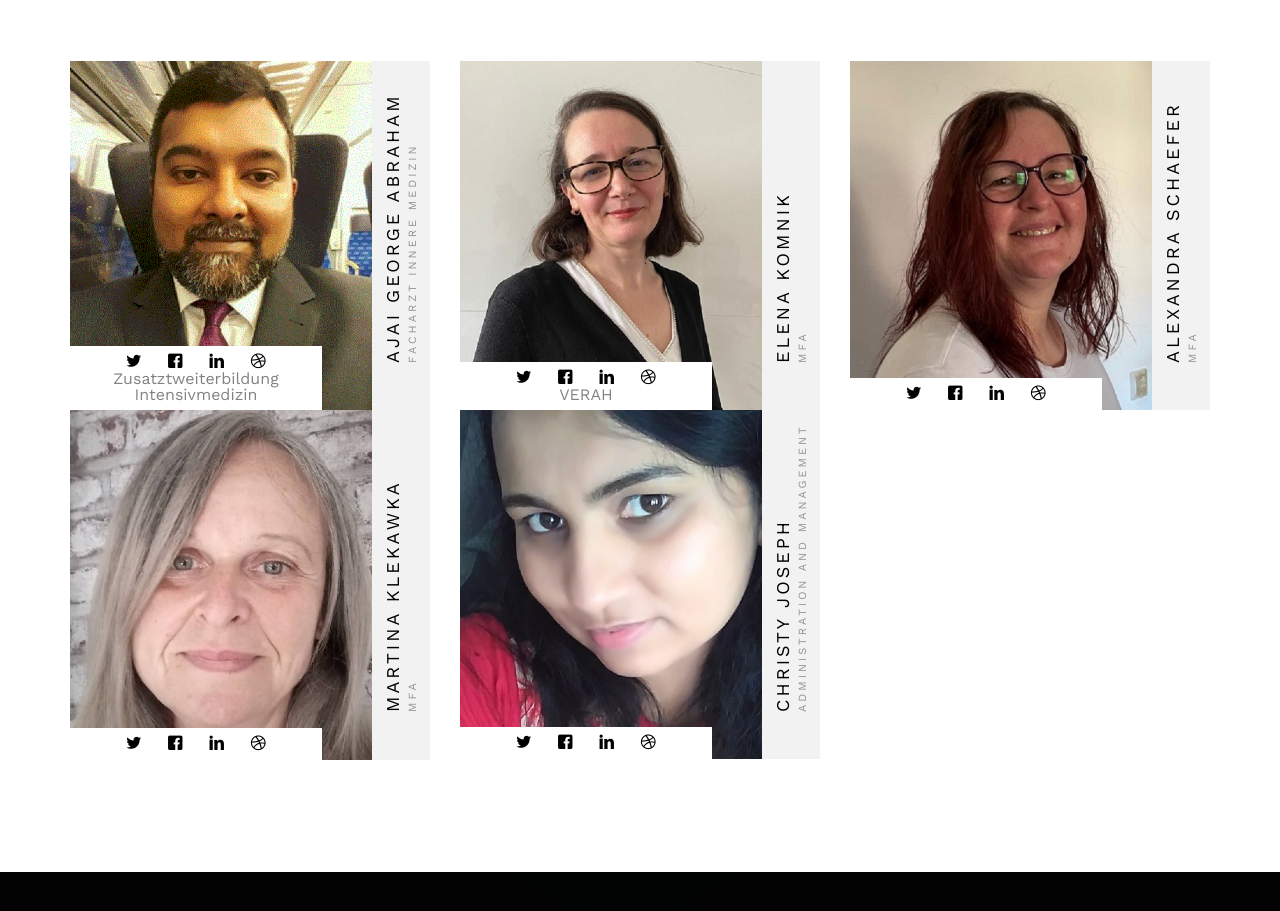
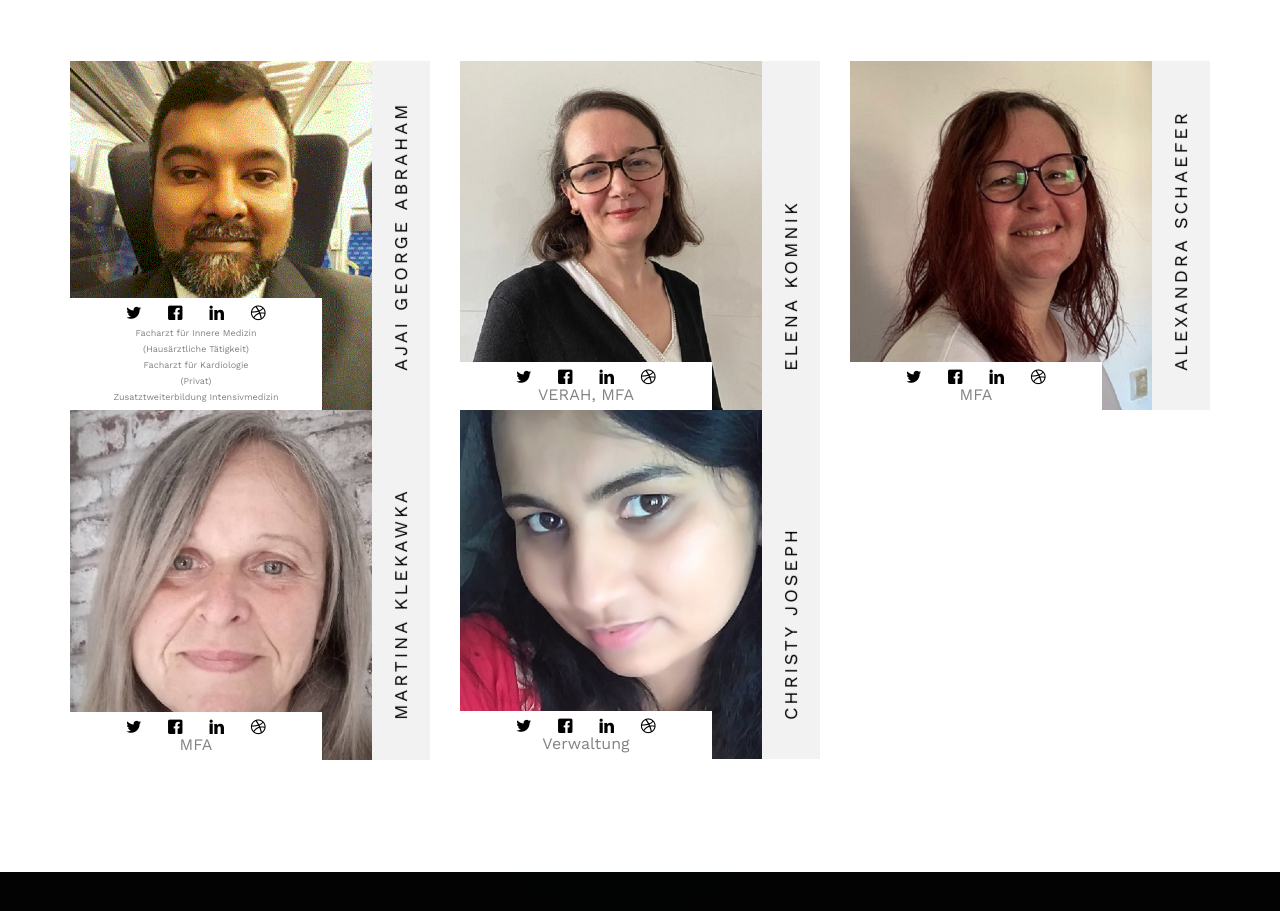
Before and after one commit to akashbabu719/comingsoon, a plain HTML site: page about.html in a window 1280 px wide. Shown: the part 1697-2608 px from the top of the page. Drawn offline with nearby package versions, Linux system fonts and the light colour scheme; files whose address does not match are found by name.

Commit message:
small changes

```diff
--- a/about.html
+++ b/about.html
@@ -137,7 +137,6 @@
 									alt="trainer"></a>
 							<div class="title">
 								<h3><a href="#">Ajai George Abraham</a></h3>
-								<span>Facharzt Innere Medizin</span>
 							</div>
 							<div class="desc text-center">
 								<ul class="fh5co-social-icons">
@@ -146,7 +145,9 @@
 									<li><a href="#"><i class="icon-linkedin"></i></a></li>
 									<li><a href="#"><i class="icon-dribbble"></i></a></li>
 								</ul>
-								<span>Zusatztweiterbildung Intensivmedizin</span>
+								<span class="sub">Facharzt für Innere Medizin<br /> (Hausärztliche Tätigkeit)<br />Facharzt für Kardiologie<br />
+									(Privat)<br /> Zusatztweiterbildung
+									Intensivmedizin</span>
 							</div>
 						</div>
 					</div>
@@ -155,7 +156,6 @@
 							<a href="#"><img class="img-responsive" src="images/Elena-Komnik.jpg" alt="trainer"></a>
 							<div class="title">
 								<h3><a href="#">Elena Komnik</a></h3>
-								<span>MFA</span>
 							</div>
 							<div class="desc text-center">
 								<ul class="fh5co-social-icons">
@@ -164,7 +164,7 @@
 									<li><a href="#"><i class="icon-linkedin"></i></a></li>
 									<li><a href="#"><i class="icon-dribbble"></i></a></li>
 								</ul>
-								<span>VERAH</span>
+								<span>VERAH, MFA</span>
 							</div>
 						</div>
 					</div>
@@ -174,7 +174,6 @@
 									alt="trainer"></a>
 							<div class="title">
 								<h3><a href="#">Alexandra Schaefer</a></h3>
-								<span>MFA</span>
 							</div>
 							<div class="desc text-center">
 								<ul class="fh5co-social-icons">
@@ -183,6 +182,7 @@
 									<li><a href="#"><i class="icon-linkedin"></i></a></li>
 									<li><a href="#"><i class="icon-dribbble"></i></a></li>
 								</ul>
+								<span>MFA</span>
 							</div>
 						</div>
 					</div>
@@ -193,7 +193,6 @@
 							<a href="#"><img class="img-responsive" src="images/Martina-Klekawka.jpg" alt="trainer"></a>
 							<div class="title">
 								<h3><a href="#">Martina Klekawka</a></h3>
-								<span>MFA</span>
 							</div>
 							<div class="desc text-center">
 								<ul class="fh5co-social-icons">
@@ -202,6 +201,7 @@
 									<li><a href="#"><i class="icon-linkedin"></i></a></li>
 									<li><a href="#"><i class="icon-dribbble"></i></a></li>
 								</ul>
+								<span>MFA</span>
 							</div>
 						</div>
 					</div>
@@ -210,7 +210,6 @@
 							<a href="#"><img class="img-responsive" src="images/Christina-Joseph.jpg" alt="trainer"></a>
 							<div class="title">
 								<h3><a href="#">Christy Joseph</a></h3>
-								<span>Administration and Management</span>
 							</div>
 							<div class="desc text-center">
 								<ul class="fh5co-social-icons">
@@ -219,6 +218,7 @@
 									<li><a href="#"><i class="icon-linkedin"></i></a></li>
 									<li><a href="#"><i class="icon-dribbble"></i></a></li>
 								</ul>
+								<span id="trainerDesc5">Administration and Management</span>
 							</div>
 						</div>
 					</div>
```
Also changed, not shown: imprint.html (+0 -5 lines), index.html (+1 -1 lines).
